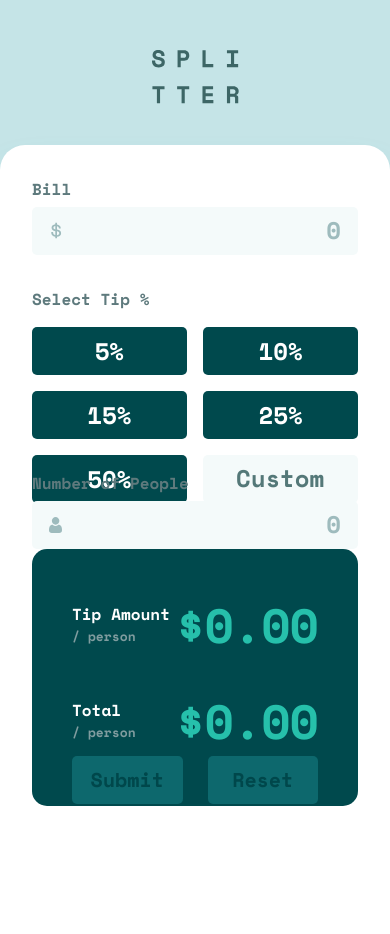
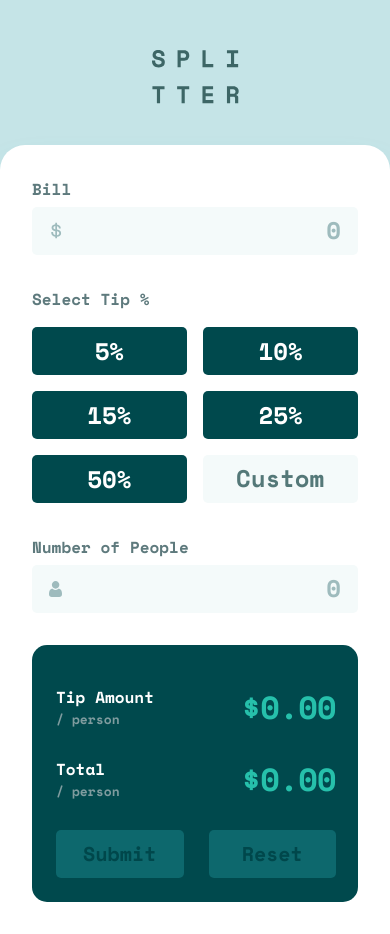
Before and after one commit to simokitkat/tip-calculator-app, a React (Vite) app: page / in a window 390 px wide. Built offline with nearby package versions, Linux system fonts and the light colour scheme.

Commit message:
feat: add adaptivness (mobile and tablet versions)

```diff
--- a/src/index.scss
+++ b/src/index.scss
@@ -226,10 +226,12 @@ form {
 /*************************
 *** Mobile and tablet ****
 *************************/
+
 @media (width<950px) {
   main {
     padding-top: 50px;
     min-height: 933px;
+    height: 933px;
 
     .logo {
       margin: 0 auto 40.86px;
@@ -238,44 +240,33 @@ form {
 
   form {
     width: 100%;
-    // height: calc(100vh - 145px);
-    // max-height: 789px;
-    // position: absolute;
-    // bottom: 0;
-    // left: 0;
     height: 789px;
     box-shadow: 0px 32px 43px 0px hsla(186, 38%, 50%, 0.2);
     border-radius: 25px 25px 0px 0px;
-    flex-direction: column;
-    align-items: center;
     padding: 32px;
-    gap: 32px;
     display: block;
   }
 
   .input-data {
     width: 100%;
+    height: 436px;
     padding: 0;
+    margin-bottom: 32px;
 
     .tip {
       margin: 32px 0;
-      min-height: 152px;
-      max-height: 216px;
+      height: 216px;
 
       &__grid {
-        display: flex;
-        flex-wrap: wrap;
+        grid-template-columns: repeat(2, 1fr);
+        grid-template-rows: repeat(3, 1fr);
         height: 176px;
         row-gap: 16px;
         column-gap: 16.56px;
 
-        button,
         input {
-          width: calc(50% - 8.28px);
-          height: 48px;
-        }
-
-        input {
+          width: 100%;
+          text-align: center;
           &::placeholder {
             text-align: center;
           }
@@ -288,62 +279,20 @@ form {
     width: 100%;
     height: 257px;
     padding: 0;
-  }
-}
 
-/*
-.result {
-  width: 445px;
-  height: 100%;
+    .container {
+      padding: 39px 22px 24px 24px;
 
-  .container {
-    height: 100%;
-    background-color: $Very-dark-cyan;
-    border-radius: 15px;
-    padding: 40px;
-    display: flex;
-    flex-direction: column;
-    justify-content: space-between;
+      .top {
+        & > div {
+          height: 47px;
 
-    .top {
-      display: flex;
-      flex-direction: column;
-      gap: 25px;
-
-      & > div {
-        @include result-div;
-      }
-    }
-
-    .buttons {
-      display: flex;
-      gap: 25px;
-
-      button {
-        display: block;
-        height: 48px;
-        width: calc(50% - 12.5px);
-        border-radius: 5px;
-        background: #0d686d;
-        border: none;
-        color: #00474b;
-        text-align: center;
-        font-size: 20px;
-        font-family: "Space Mono", monospace;
-        font-weight: 700;
-        cursor: pointer;
-        transition: 0.5s;
-
-        &:hover,
-        &:active {
-          background: #9fe8df;
-        }
-
-        &:focus {
-          background-color: $Strong-cyan;
+          & > span {
+            font-size: 32px;
+            letter-spacing: -0.667px;
+          }
         }
       }
     }
   }
 }
-*/
--- a/src/variables&mixins.scss
+++ b/src/variables&mixins.scss
@@ -28,6 +28,7 @@ $White: hsl(0, 0%, 100%);
   padding: 6px 17px;
   color: $Very-dark-cyan;
   font-size: 24px;
+  font-weight: 700;
   cursor: pointer;
   transition: 0.1s;
   caret-color: $Strong-cyan;
```
